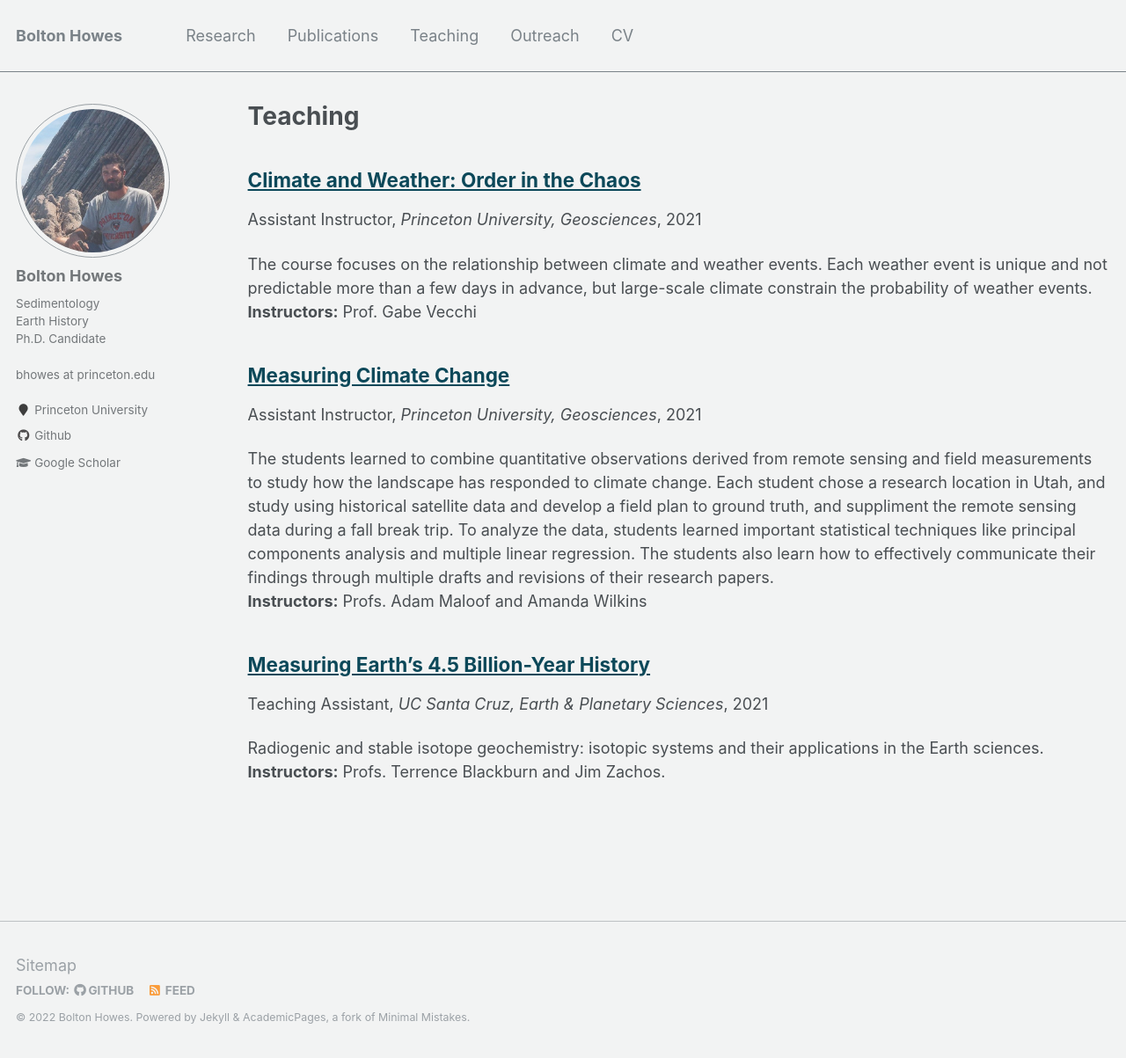
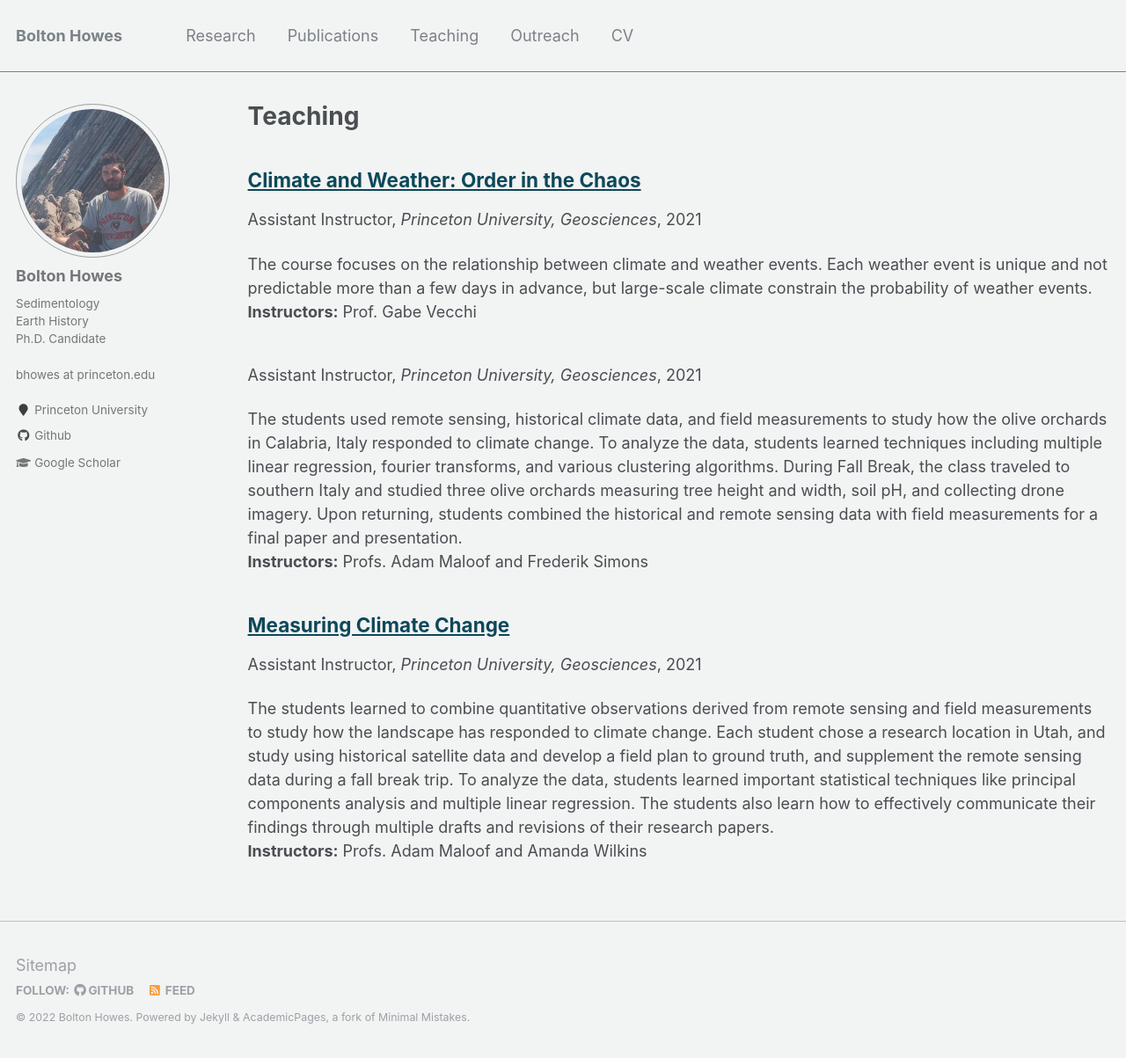
Before and after one commit to boltonhowes22/boltonhowes22.github.io, a Jekyll site: the page built from _pages/teaching.html, in a window 1280 px wide and 1203 px high. Shown: the whole window at 88% size. Built offline with Jekyll 4.4.1, drawn with Linux system fonts in a browser that asks for light colours.

Commit message:
updated teaching
fixed errors in gabe and 201 classes. wrote the italy description

```diff
--- /dev/null
+++ b/_teaching/2018Sp-measuring-climate.md
@@ -0,0 +1,17 @@
+---
+title: "Measuring Climate Change"
+collection: teaching
+type: "Assistant Instructor"
+permalink: /teaching/2018Sp-measuring
+venue: "Princeton University, Geosciences"
+date: 2021-3-30
+location: "Princeton, NJ, U.S.A. & Utah, U.S.A."
+---
+
+The students learned to combine quantitative observations derived from remote sensing and field measurements to study how the landscape has responded to climate change. Each student chose a research location in Utah, and study using historical satellite data and develop a field plan to ground truth, and supplement the remote sensing data during a fall break trip. To analyze the data, students learned important statistical techniques like principal components analysis and multiple linear regression. The students also learn how to effectively communicate their findings through multiple drafts and revisions of their research papers. <br><b>Instructors:</b> Profs. Adam Maloof and Amanda Wilkins
+
+### Responsibilities
+Assist students with problem sets, fieldwork, and data analysis. Students used tools such as Matlab, QGIS, and LateX for the course, so I helped students learn to use and implement these tools. I also prepared all of the field equipment, flew a drone while on the field trip, and processed all the drone data.
+
+### Topics Covered
+Remote sensing, climate systems, image processing (normalization, segmentation, band ratios), linear regression, k-means clustering, principal components analysis. Effective science writing techniques such as structuring a scientific paper, developing motive, summarizing previous research, and making figures that efficiently communicate their findings.
--- /dev/null
+++ b/_teaching/2019Sp-Italy.md
@@ -0,0 +1,17 @@
+---
+title: ""
+collection: teaching
+type: "Assistant Instructor"
+permalink: /teaching/2019Sp-italy
+venue: "Princeton University, Geosciences"
+date: 2021-3-30
+location: "Princeton, NJ, U.S.A. & Calabria, Italy"
+---
+
+The students used remote sensing, historical climate data, and field measurements to study how the olive orchards in Calabria, Italy responded to climate change. To analyze the data, students learned techniques including multiple linear regression, fourier transforms, and various clustering algorithms. During Fall Break, the class traveled to southern Italy and studied three olive orchards measuring tree height and width, soil pH, and collecting drone imagery. Upon returning, students combined the historical and remote sensing data with field measurements for a final paper and presentation. <br><b>Instructors:</b> Profs. Adam Maloof and Frederik Simons
+
+### Responsibilities
+Assist students with problem sets, fieldwork, and data analysis. The course was a freshman seminar, so it was the students' first time using tools like Matlab and LaTeX, so I helped students learn to use and implement these tools. I also prepared all of the field equipment, flew a drone while on the field trip, and processed all the drone data.
+
+### Topics Covered
+Remote sensing, image processing (normalization, segmentation, band ratios), linear regression, time series analysis, and principal components analysis.
--- a/_teaching/2021Sp-Isotopes.md
+++ /dev/null
@@ -1,23 +0,0 @@
----
-title: "Measuring Earth's 4.5 Billion-Year History"
-collection: teaching
-type: "Teaching Assistant"
-permalink: /teaching/2021Sp-isotopes
-venue: "UC Santa Cruz, Earth & Planetary Sciences"
-date: 2021-3-30
-location: "Santa Cruz, CA, U.S.A."
----
-
-Radiogenic and stable isotope geochemistry: isotopic systems and their applications in the Earth sciences. <br><b>Instructors:</b> Profs. Terrence Blackburn and Jim Zachos.
-
-### Responsibilities
-Script, record, and produce five 10-20 minute videos demonstrating isotope geochemistry laboratory methods and narrating the progression of a geochemical study.
-Collected isotopic data for students to interpret in final project. (Remote Instruction)
-
-### Topics Covered
-Rock sample preparation, including wet chemistry methods (sample digestion and ion-exchange column chemistry), fundamentals of mass spectrometry, and various isotopic analysis methods:
-  carbonate δ<sup>13</sup>C and δ<sup>18</sup>O by iRMS;
-  carbonate <sup>87</sup>Sr/<sup>86</sup>Sr by TIMS;
-  carbonate <sup>230</sup>Th-<sup>232</sup>Th-<sup>234</sup>U-<sup>238</sup>U by ID-TIMS;
-  water δD, δ<sup>17</sup>O, and δ<sup>18</sup>O by laser analyzer;
-  and organic C and N abundance, δ<sup>13</sup>C, and δ<sup>15</sup>N by CN-EA-iRMS.
--- a/_teaching/2021Sp-climate-weather.md
+++ b/_teaching/2021Sp-climate-weather.md
@@ -11,7 +11,7 @@ location: "Princeton, NJ, U.S.A."
 The course focuses on the relationship between climate and weather events. Each weather event is unique and not predictable more than a few days in advance, but large-scale climate constrain the probability of weather events.<br><b>Instructors:</b> Prof. Gabe Vecchi
 
 ### Responsibilities
-I assisted  students in the completion of problem sets and in-class activities. Problem sets focused on understanding weather and climate data using simple statistics and data interpretation. In-class activities centered around discussing seminal papers in climate science, often weighing the merits of papers that contradicted each other. I also graded and developed answer keys for the problem sets and exams.
+I assisted  students in the completion of problem sets and in-class activities. Problem sets focused on understanding weather and climate data using simple statistics and data interpretation. In-class activities centered around discussing seminal papers in climate science, often weighing the merits of papers that contradicted each other. I also graded and developed answer keys for the problem sets and exams. (Remote Instruction)
 
 ### Topics Covered
 The course begins by covering features of climate such as energy and water cycling, the El Niño phenomenon, ice ages, and greenhouse gases. Then uses these climate features to understand weather events including heat waves, tropical cyclones, and floods. My favorite topic in the course was studying the record of hurricanes in the Atlantic Ocean to determine if the frequency and intensity of hurricanes has changed over the last 200 years. Fivethirtyeight has since written an article based on the research covered in this section of the course, which can be found [here](https://fivethirtyeight.com/features/why-past-hurricane-seasons-dont-tell-us-much-about-the-future/).
--- a/_teaching/2021Sp-measuring-climate.md
+++ /dev/null
@@ -1,17 +0,0 @@
----
-title: "Measuring Climate Change"
-collection: teaching
-type: "Assistant Instructor"
-permalink: /teaching/2019Sp-measuring
-venue: "Princeton University, Geosciences"
-date: 2021-3-30
-location: "Princeton, NJ, U.S.A. & Utah, U.S.A."
----
-
-The students learned to combine quantitative observations derived from remote sensing and field measurements to study how the landscape has responded to climate change. Each student chose a research location in Utah, and study using historical satellite data and develop a field plan to ground truth, and suppliment the remote sensing data during a fall break trip. To analyze the data, students learned important statistical techniques like principal components analysis and multiple linear regression. The students also learn how to effectively communicate their findings through multiple drafts and revisions of their research papers. <br><b>Instructors:</b> Profs. Adam Maloof and Amanda Wilkins
-
-### Responsibilities
-Assist students with problem sets, fieldwork, and data analysis. Students used tools such as Matlab, QGIS, and LateX for the course, so I helped students learn to use and implement these tools. I also prepared all of the field equipment, flew a drone while on the field trip, and processed all the drone data.
-
-### Topics Covered
-Remote sensing, climate systems, image processing (normalization, segmentation, band ratios), linear regression, k-means clustering, principal components analysis. Effective science writing techniques such as structuring a scientific paper, developing motive, summarizing previous research, and making figures that efficiently communicate your findings.
```
